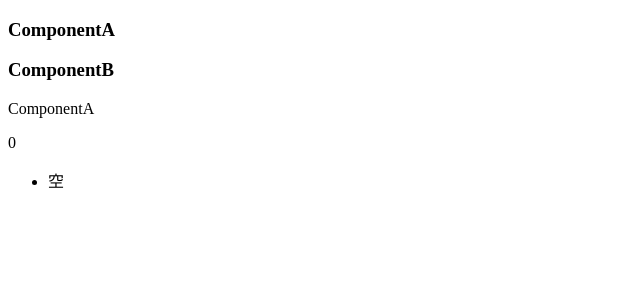
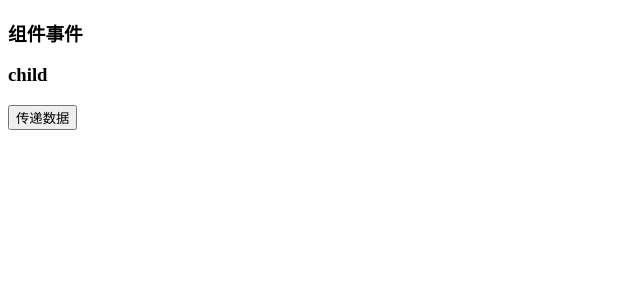
Before and after one commit to mindfreakcriss/my_vue_demo, a Vue app in the folder vue_base/: page / in a window 1280 px wide. Shown: the top 300 px of the page, without its empty margins (0-640 px from the left). Built offline with nearby package versions, Linux system fonts and the light colour scheme.

Commit message:
【提交】组件事件

```diff
--- a/vue_base/src/App.vue
+++ b/vue_base/src/App.vue
@@ -30,13 +30,16 @@ import MyConponent from "@/components/MyConponent.vue";
 // import Aside from "@/pages/Aside.vue";
 import Parent from "@/components/Parent.vue";
 import ComponentA from "@/components/ComponentA.vue";
+import ComponentEvent from "@/components/ComponentEvent.vue";
+import componentEvent from "@/components/ComponentEvent.vue";
 
 export default {
   components: {
     // Main,
     //Parent
     // Aside,
-    ComponentA
+    //ComponentA
+    componentEvent,
   }
 }
 
@@ -63,5 +66,6 @@ export default {
 <!--  <Main></Main>-->
 <!--  <Aside></Aside>-->
 <!--  <parent></parent>-->
-  <ComponentA></ComponentA>
+<!--  <ComponentA></ComponentA>-->
+  <component-event></component-event>
 </template>
--- /dev/null
+++ b/vue_base/src/components/ComponentEvent.vue
@@ -0,0 +1,32 @@
+<script>
+    import componentEventChild from "@/components/ComponentEventChild.vue";
+    export default {
+      components: {
+        componentEventChild,
+      },
+      methods: {
+        getHandle(data) {
+          console.log("from clickEventHandle", data);
+        }
+      }
+    }
+
+
+    /*
+    父传子：props
+    子传父：自定义事件 this.$emit(func, data) //这段代码在子级存在
+    其中：func 表示在子级的一个事件名，data 为事件名传递的数据
+    @func=function 这段代码在父级存在
+    function 为实际实现的函数名，data可以在function里面使用
+     */
+
+</script>
+
+<template>
+<h3>组件事件</h3>
+  <component-event-child @someEvent="getHandle"></component-event-child>
+</template>
+
+<style scoped>
+
+</style>
--- /dev/null
+++ b/vue_base/src/components/ComponentEventChild.vue
@@ -0,0 +1,24 @@
+<script>
+ export default {
+   data() {
+      return {
+
+      }
+   },
+   methods: {
+     clickEventHandle() {
+       //父级需要实现的函数名字
+       this.$emit('someEvent', "child");
+     }
+   }
+ }
+</script>
+
+<template>
+  <h3>child</h3>
+  <button @click="clickEventHandle">传递数据</button>
+</template>
+
+<style scoped>
+
+</style>
```
